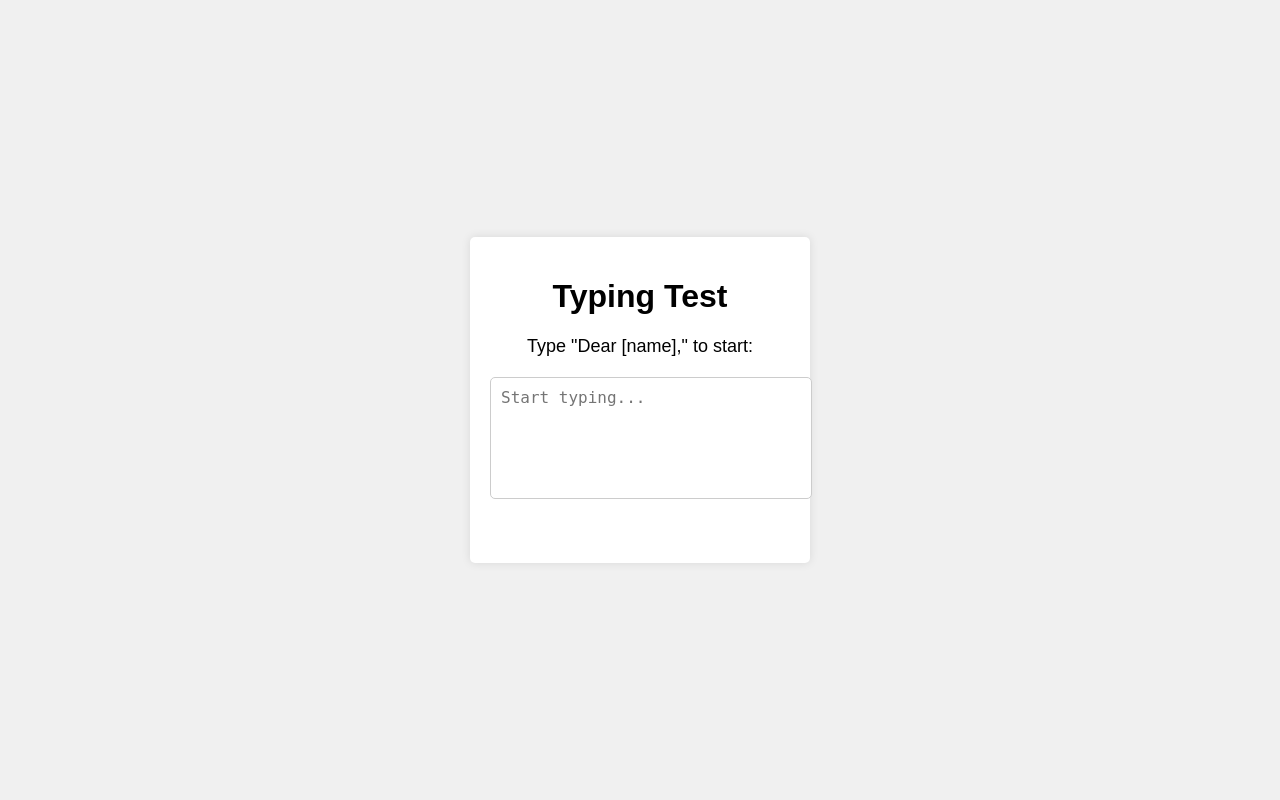
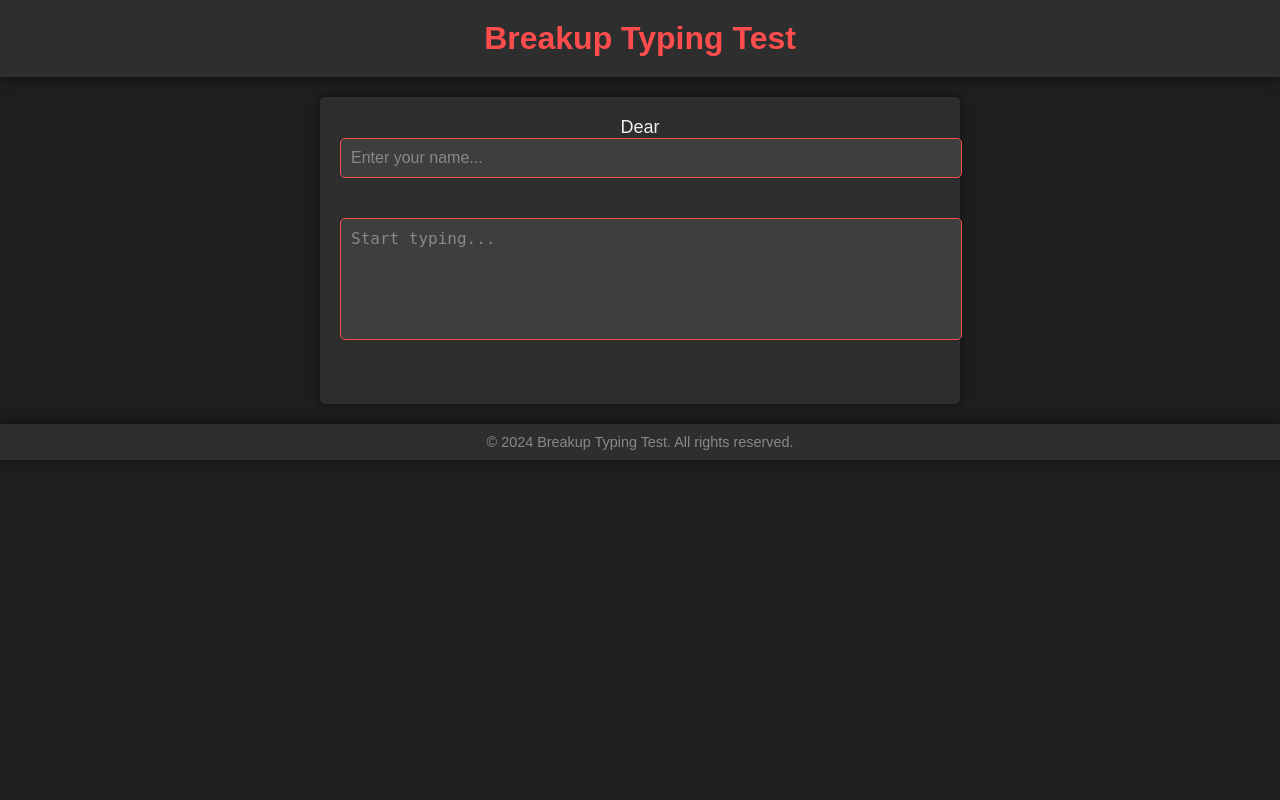
Before and after one commit to kyllan16693/breakuptypingtest, a Flask app: page / in a window 1280 px wide. Run offline with Flask 3, Linux system fonts and the light colour scheme.

Commit message:
design changes

```diff
--- a/static/script.js
+++ b/static/script.js
@@ -1,40 +1,50 @@
 document.addEventListener('DOMContentLoaded', () => {
     const initialPrompt = document.getElementById('initialPrompt');
+    const nameInput = document.getElementById('nameInput');
     const typingPrompt = document.getElementById('typingPrompt');
     const typingArea = document.getElementById('typingArea');
     const result = document.getElementById('result');
 
+    if (!nameInput) {
+        console.error('nameInput element not found');
+        return;
+    }
+
     let startTime;
     let name = '';
 
-    typingArea.addEventListener('keydown', (event) => {
-        if (event.key === 'Enter' && name === '') {
+    function getTypingPrompt() {
+        // Dummy function that returns a static sentence
+        return 'The quick brown fox jumps over the lazy dog.';
+    }
+
+    nameInput.addEventListener('keydown', (event) => {
+        if (event.key === 'Enter' && nameInput.value.trim() !== '') {
             event.preventDefault();
-            const typedText = typingArea.value.trim();
-            const match = typedText.match(/^Dear (\w+),$/);
-            if (match) {
-                name = match[1];
+            name = nameInput.value.trim();
             console.log(`Name: ${name}`); // Log the name
-                typingArea.value = '';
+            nameInput.style.display = 'none';
             initialPrompt.style.display = 'none';
             typingPrompt.style.display = 'block';
+            typingPrompt.innerText = getTypingPrompt();
+            typingArea.placeholder = typingPrompt.innerText;
+            typingArea.readOnly = false;
             typingArea.focus();
             startTime = new Date().getTime();
             console.log(`Test started at: ${new Date(startTime).toLocaleString()}`); // Log the start time
-            } else {
-                result.textContent = 'Please start with "Dear [name],".';
-            }
         }
     });
 
     typingArea.addEventListener('input', () => {
         if (name !== '') {
             const typedText = typingArea.value;
+            console.log(`Typed text: ${typedText}`); // Log the typed text
             if (typedText === typingPrompt.innerText) {
                 const endTime = new Date().getTime();
                 typingArea.disabled = true;
                 const timeTaken = (endTime - startTime) / 1000;
                 result.textContent = `You completed the test in ${timeTaken} seconds.`;
+                console.log(`Test completed in: ${timeTaken} seconds`); // Log the completion time
                 // Server request
             }
         }
--- a/static/styles.css
+++ b/static/styles.css
@@ -1,20 +1,43 @@
 body {
     font-family: Arial, sans-serif;
-    background-color: #f0f0f0;
+    background-color: #1e1e1e;
+    color: #f0f0f0;
+    margin: 0;
+    display: flex;
+    flex-direction: column;
+    align-items: center;
+}
+
+header {
+    background-color: #2e2e2e;
+    width: 100%;
+    text-align: center;
+    padding: 20px 0;
+    box-shadow: 0 2px 10px rgba(0, 0, 0, 0.5);
+}
+
+header h1 {
+    margin: 0;
+    color: #ff4d4d;
+    font-size: 2rem;
+}
+
+main {
+    flex: 1;
     display: flex;
     justify-content: center;
     align-items: center;
-    height: 100vh;
-    margin: 0;
+    width: 100%;
 }
 
 .container {
-    background-color: #fff;
+    background-color: #2e2e2e;
     padding: 20px;
     border-radius: 5px;
-    box-shadow: 0 0 10px rgba(0, 0, 0, 0.1);
+    box-shadow: 0 0 10px rgba(0, 0, 0, 0.5);
     text-align: center;
-    width: 300px;
+    width: 600px;
+    margin: 20px;
 }
 
 #initialPrompt, #typingPrompt {
@@ -22,19 +45,44 @@ body {
     margin-bottom: 20px;
 }
 
-#typingArea {
+#nameInput, #typingArea {
     width: 100%;
-    height: 100px;
-    margin-bottom: 20px;
     padding: 10px;
-    border: 1px solid #ccc;
+    border: 1px solid #ff4d4d;
     border-radius: 5px;
     font-size: 16px;
+    color: #f0f0f0;
+    background-color: #3e3e3e;
+    margin-bottom: 20px;
+    outline: none;
+}
+
+#typingArea {
+    height: 100px;
     resize: none;
+}
+
+#nameInput::placeholder, #typingArea::placeholder {
+    color: #888;
 }
 
 #result {
     margin-top: 20px;
     font-size: 18px;
     font-weight: bold;
+    color: #ff4d4d;
 }
+
+footer {
+    background-color: #2e2e2e;
+    width: 100%;
+    text-align: center;
+    padding: 10px 0;
+    box-shadow: 0 -2px 10px rgba(0, 0, 0, 0.5);
+}
+
+footer p {
+    margin: 0;
+    color: #888;
+    font-size: 0.9rem;
+}
--- a/templates/index.html
+++ b/templates/index.html
@@ -3,7 +3,7 @@
 <head>
     <meta charset="UTF-8">
     <meta name="viewport" content="width=device-width, initial-scale=1.0">
-    <title>Typing Test</title>
+    <title>Breakup Typing Test</title>
     <link rel="stylesheet" href="{{ url_for('static', filename='styles.css') }}">
     <link rel="apple-touch-icon" sizes="180x180" href="{{ url_for('static', filename='favicon_io/apple-touch-icon.png') }}">
     <link rel="icon" type="image/png" sizes="32x32" href="{{ url_for('static', filename='favicon_io/favicon-32x32.png') }}">
@@ -11,13 +11,20 @@
     <link rel="manifest" href="{{ url_for('static', filename='favicon_io/site.webmanifest') }}">
 </head>
 <body>
-    <div class="container">
-        <h1>Typing Test</h1>
-        <p id="initialPrompt">Type "Dear [name]," to start:</p>
-        <textarea id="typingArea" placeholder="Start typing..."></textarea>
-        <p id="typingPrompt" style="display:none;">The quick brown fox jumps over the lazy dog.</p>
-        <p id="result"></p>
-    </div>
+    <header>
+        <h1>Breakup Typing Test</h1>
+    </header>
+    <main>
+        <div class="container">
+            <div id="initialPrompt">Dear <input type="text" id="nameInput" placeholder="Enter your name..."></div>
+            <textarea id="typingArea" placeholder="Start typing..." readonly></textarea>
+            <p id="typingPrompt" style="display:none;"></p>
+            <p id="result"></p>
+        </div>
+    </main>
+    <footer>
+        <p>&copy; 2024 Breakup Typing Test. All rights reserved.</p>
+    </footer>
     <script src="{{ url_for('static', filename='script.js') }}"></script>
 </body>
 </html>
```
Lines whose indentation alone changed are shown as unchanged.
